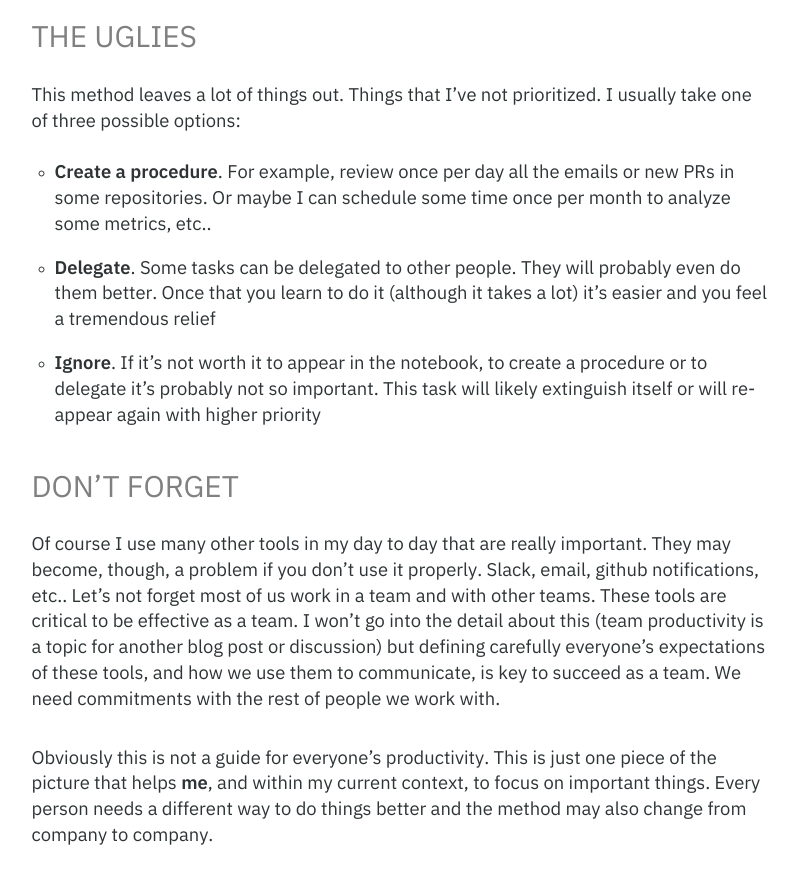
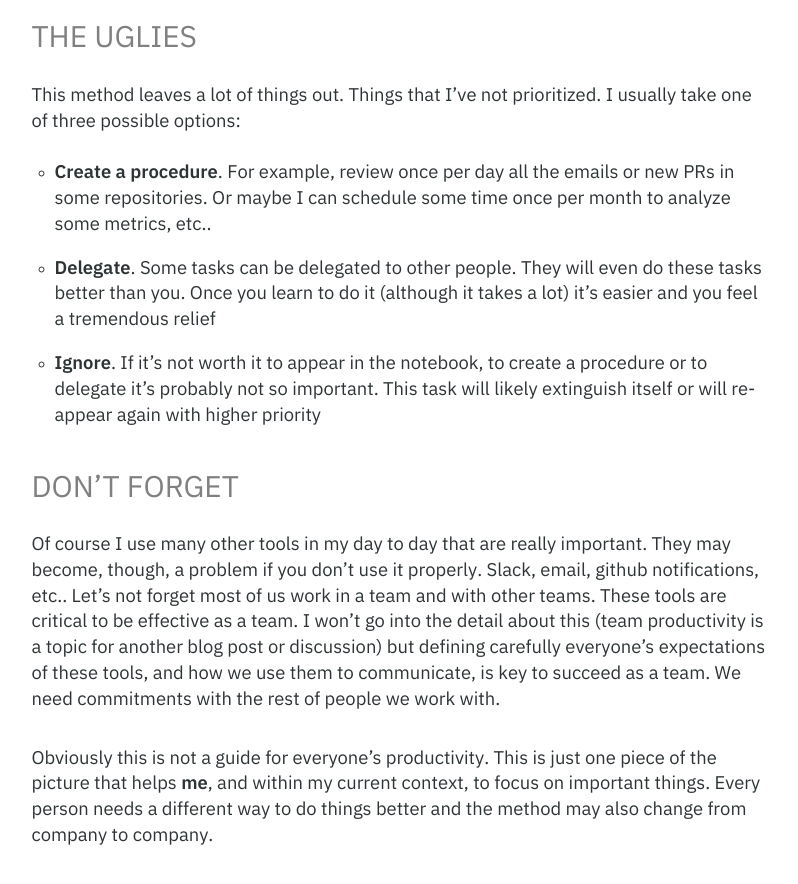
Before and after one commit to luisbosque/luisbosque.github.com, a Jekyll site: the page built from _posts/2018-03-13-keeping-the-important-tasks-under-control.markdown, in a window 1280 px wide and 900 px high, scrolled down 3262 px. Shown: the top 884 px of the window, without its empty margins (240-1038 px from the left). Built offline with Jekyll 4.4.1, drawn with Linux system fonts in a browser that asks for light colours; some web fonts are replaced.

Commit message:
English fixes

```diff
--- a/_posts/2018-03-13-keeping-the-important-tasks-under-control.markdown
+++ b/_posts/2018-03-13-keeping-the-important-tasks-under-control.markdown
@@ -52,7 +52,7 @@
 This method leaves a lot of things out. Things that I've not prioritized. I usually take one of three possible options:
 
 * **Create a procedure**. For example, review once per day all the emails or new PRs in some repositories. Or maybe I can schedule some time once per month to analyze some metrics, etc..
-* **Delegate**. Some tasks can be delegated to other people. They will probably even do them better. Once that you learn to do it (although it takes a lot) it's easier and you feel a tremendous relief
+* **Delegate**. Some tasks can be delegated to other people. They will even do these tasks better than you. Once you learn to do it (although it takes a lot) it's easier and you feel a tremendous relief
 * **Ignore**. If it's not worth it to appear in the notebook, to create a procedure or to delegate it's probably not so important. This task will likely extinguish itself or will re-appear again with higher priority
 
 ### Don't forget
```
